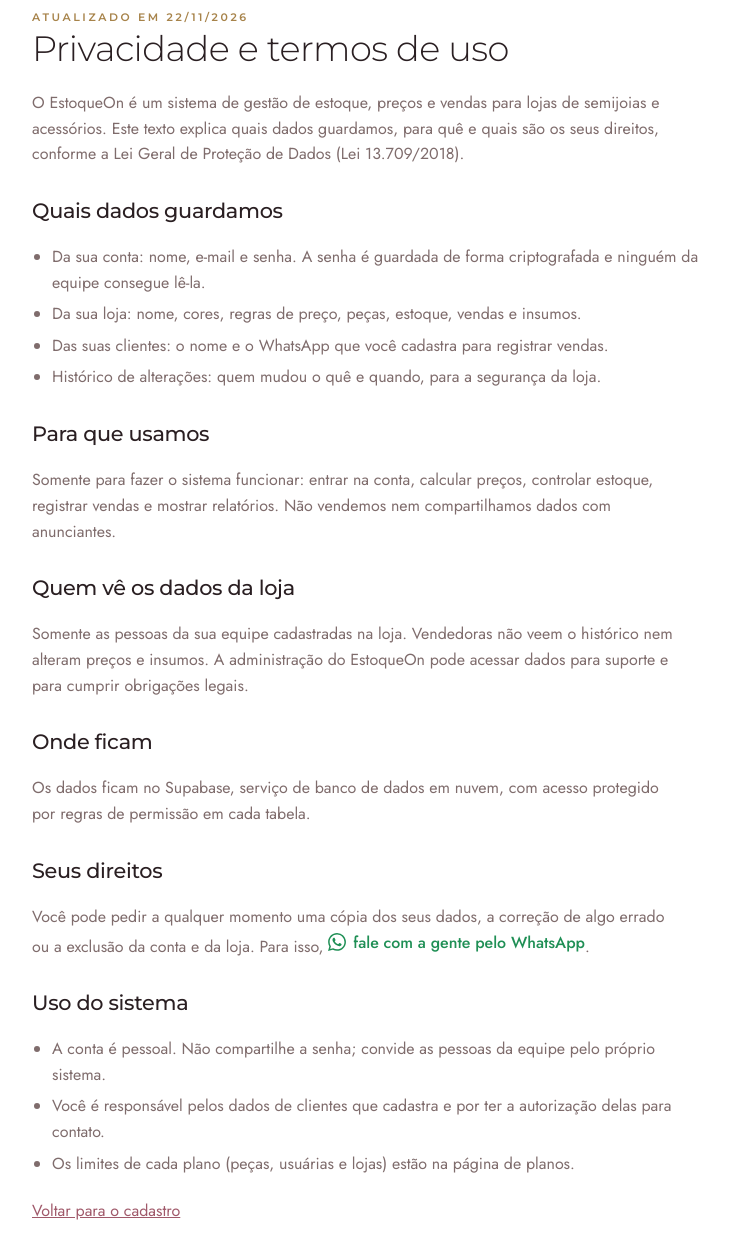
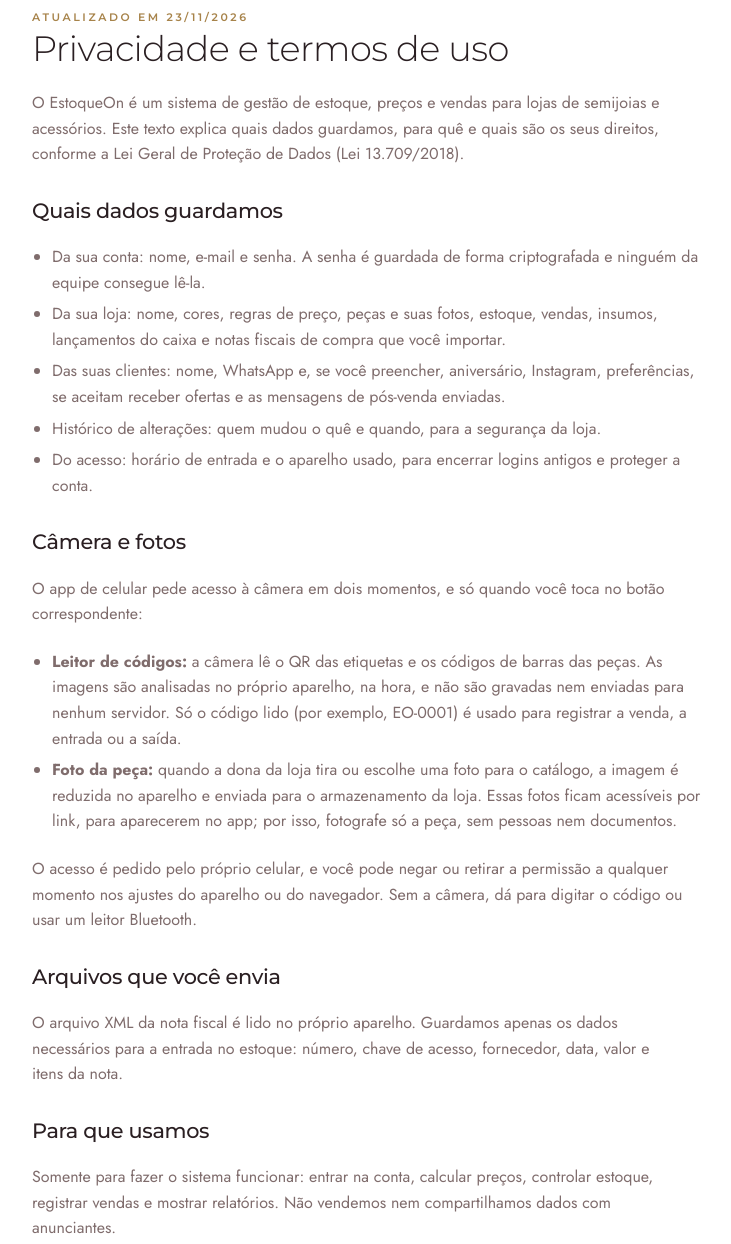
Before and after one commit to samuel-luciano-gomes/estoqueon-app, a plain HTML site: page privacidade.html in a window 1280 px wide. Shown: the part 89-1333 px from the top of the page, without its empty margins (244-975 px from the left). Drawn offline with Linux system fonts and the light colour scheme.

Commit message:
Câmera e fotos na política de privacidade, com aviso no app
A política explica quando o app usa a câmera (leitor no aparelho, sem
gravar nem enviar imagens; fotos das peças enviadas ao catálogo), como
retirar a permissão, o tratamento do XML da nota fiscal e os dados novos
de clientes, caixa e acesso. O app mostra um aviso com link antes de
abrir a câmera e ao enviar foto.

Co-Authored-By: Claude Opus 5.5 <noreply@anthropic.com>

```diff
--- a/assets/celular.css
+++ b/assets/celular.css
@@ -94,6 +94,8 @@ button{cursor:pointer}
 .cam .ok-flash.on{opacity:1}
 .cam .cam-off{display:grid;gap:12px;justify-items:center;text-align:center;padding:24px;color:#f4e9e8}
 .cam .cam-off p{color:#c9b5b5;font-size:.86rem;max-width:30ch}
+.cam .cam-aviso{font-size:.78rem;color:#b9a3a4;max-width:32ch;line-height:1.4}
+.cam .cam-aviso a{color:#f0c9d0}
 .cam .cam-modo{position:absolute;left:12px;top:12px;background:rgba(0,0,0,.55);color:#fff;font-family:var(--f-display);font-size:.6rem;font-weight:600;letter-spacing:.16em;text-transform:uppercase;padding:6px 10px;border-radius:999px}
 .feed{display:grid;gap:6px}
 .feed-item{display:grid;grid-template-columns:minmax(0,1fr) auto;gap:8px;align-items:center;padding:10px 12px;border:1px solid var(--line);border-radius:10px;background:var(--surface)}
--- a/assets/celular.js
+++ b/assets/celular.js
@@ -280,7 +280,7 @@ function abrirProduto(p) {
   abrirSheet(`
   <div class="sheet-head"><div><span class="eyebrow">${esc(p.sku)}${p.categoria ? ' · ' + esc(p.categoria) : ''}</span><h2>${esc(p.nome)}</h2></div><button class="m-icon" data-act="fechar" aria-label="Fechar">✕</button></div>
   ${foto(p, 'grande')}
-  ${dona() ? `<label class="btn" style="position:relative">${p.foto_url ? 'Trocar foto' : 'Tirar ou escolher foto'}<input type="file" id="foto-in" accept="image/*" capture="environment" style="position:absolute;inset:0;opacity:0" data-id="${p.id}"></label>` : ''}
+  ${dona() ? `<label class="btn" style="position:relative">${p.foto_url ? 'Trocar foto' : 'Tirar ou escolher foto'}<input type="file" id="foto-in" accept="image/*" capture="environment" style="position:absolute;inset:0;opacity:0" data-id="${p.id}"></label><span class="hint">A foto vai para o catálogo da loja e fica acessível por link. Fotografe só a peça. <a href="privacidade.html#camera" target="_blank" rel="noopener">Saiba mais</a></span>` : ''}
   <div class="g2"><div class="stat"><span class="lbl">À vista / Pix</span><span class="val num">${brl(v)}</span></div><div class="stat"><span class="lbl">Cartão até 3x</span><span class="val num">${brl(cartao(v))}</span></div></div>
   <div class="card grid"><div class="secao-t"><div><h3>Estoque</h3><span class="small muted">mínimo ${p.estoque_minimo}</span></div>
     <div class="passo"><button data-act="ajuste" data-id="${p.id}" data-q="-1" aria-label="Tirar uma">−</button><span class="num">${p.estoque}</span><button data-act="ajuste" data-id="${p.id}" data-q="1" aria-label="Somar uma">+</button></div></div>
@@ -339,7 +339,7 @@ function vLeitor() {
   const tot = ui.carrinho.reduce((s, c) => s + c.preco * c.qtd, 0), n = ui.carrinho.reduce((s, c) => s + c.qtd, 0);
   return `
   <div class="seg" role="group" aria-label="O que fazer ao ler">${M.map(([k, l]) => `<button data-act="modo" data-k="${k}" aria-pressed="${ui.modo === k}">${l}</button>`).join('')}</div>
-  <div class="cam" id="cam"><div class="cam-off" id="cam-off"><svg viewBox="0 0 24 24" width="40" height="40" fill="none" stroke="currentColor" stroke-width="1.4"><path d="M23 19a2 2 0 0 1-2 2H3a2 2 0 0 1-2-2V8a2 2 0 0 1 2-2h4l2-3h6l2 3h4a2 2 0 0 1 2 2z"/><circle cx="12" cy="13" r="4"/></svg><p>${dicas[ui.modo]}</p><button class="btn primary" data-act="camera">Abrir câmera</button></div></div>
+  <div class="cam" id="cam"><div class="cam-off" id="cam-off"><svg viewBox="0 0 24 24" width="40" height="40" fill="none" stroke="currentColor" stroke-width="1.4"><path d="M23 19a2 2 0 0 1-2 2H3a2 2 0 0 1-2-2V8a2 2 0 0 1 2-2h4l2-3h6l2 3h4a2 2 0 0 1 2 2z"/><circle cx="12" cy="13" r="4"/></svg><p>${dicas[ui.modo]}</p><button class="btn primary" data-act="camera">Abrir câmera</button><p class="cam-aviso">A câmera só lê o código, aqui no celular. Nada é gravado nem enviado. <a href="privacidade.html#camera" target="_blank" rel="noopener">Saiba mais</a></p></div></div>
   <div style="display:flex;gap:8px"><input id="codigo" class="inp" placeholder="Ou digite o código (EO-0001)" autocomplete="off" autocapitalize="characters"><button class="btn" data-act="bipar">OK</button></div>
   ${ui.modo === 'venda' && ui.carrinho.length ? `<div class="card grid"><div class="secao-t"><h3>Sacola</h3><button class="btn sm ghost" data-act="esvaziar">Esvaziar</button></div>
     ${ui.carrinho.map(c => { const p = prodId(c.id); return `<div class="feed-item"><span><b>${esc(p.nome)}</b><br><span class="small muted num">${brl(c.preco)} · ${p.estoque} em estoque</span></span><div class="passo"><button data-act="cq" data-id="${c.id}" data-q="-1">−</button><span class="num">${c.qtd}</span><button data-act="cq" data-id="${c.id}" data-q="1">+</button></div></div>`; }).join('')}</div>
--- a/privacidade.html
+++ b/privacidade.html
@@ -20,16 +20,28 @@
 <body>
 <main class="doc">
   <a class="logo" href="index.html"><i aria-hidden="true"></i><span>Estoque<b>On</b></span></a>
-  <div><span class="eyebrow">Atualizado em 22/11/2026</span><h1>Privacidade e termos de uso</h1></div>
+  <div><span class="eyebrow">Atualizado em 23/11/2026</span><h1>Privacidade e termos de uso</h1></div>
   <p>O EstoqueOn é um sistema de gestão de estoque, preços e vendas para lojas de semijoias e acessórios. Este texto explica quais dados guardamos, para quê e quais são os seus direitos, conforme a Lei Geral de Proteção de Dados (Lei 13.709/2018).</p>
 
   <h2>Quais dados guardamos</h2>
   <ul>
     <li>Da sua conta: nome, e-mail e senha. A senha é guardada de forma criptografada e ninguém da equipe consegue lê-la.</li>
-    <li>Da sua loja: nome, cores, regras de preço, peças, estoque, vendas e insumos.</li>
-    <li>Das suas clientes: o nome e o WhatsApp que você cadastra para registrar vendas.</li>
+    <li>Da sua loja: nome, cores, regras de preço, peças e suas fotos, estoque, vendas, insumos, lançamentos do caixa e notas fiscais de compra que você importar.</li>
+    <li>Das suas clientes: nome, WhatsApp e, se você preencher, aniversário, Instagram, preferências, se aceitam receber ofertas e as mensagens de pós-venda enviadas.</li>
     <li>Histórico de alterações: quem mudou o quê e quando, para a segurança da loja.</li>
+    <li>Do acesso: horário de entrada e o aparelho usado, para encerrar logins antigos e proteger a conta.</li>
   </ul>
+
+  <h2 id="camera">Câmera e fotos</h2>
+  <p>O app de celular pede acesso à câmera em dois momentos, e só quando você toca no botão correspondente:</p>
+  <ul>
+    <li><b>Leitor de códigos:</b> a câmera lê o QR das etiquetas e os códigos de barras das peças. As imagens são analisadas no próprio aparelho, na hora, e não são gravadas nem enviadas para nenhum servidor. Só o código lido (por exemplo, EO-0001) é usado para registrar a venda, a entrada ou a saída.</li>
+    <li><b>Foto da peça:</b> quando a dona da loja tira ou escolhe uma foto para o catálogo, a imagem é reduzida no aparelho e enviada para o armazenamento da loja. Essas fotos ficam acessíveis por link, para aparecerem no app; por isso, fotografe só a peça, sem pessoas nem documentos.</li>
+  </ul>
+  <p>O acesso é pedido pelo próprio celular, e você pode negar ou retirar a permissão a qualquer momento nos ajustes do aparelho ou do navegador. Sem a câmera, dá para digitar o código ou usar um leitor Bluetooth.</p>
+
+  <h2>Arquivos que você envia</h2>
+  <p>O arquivo XML da nota fiscal é lido no próprio aparelho. Guardamos apenas os dados necessários para a entrada no estoque: número, chave de acesso, fornecedor, data, valor e itens da nota.</p>
 
   <h2>Para que usamos</h2>
   <p>Somente para fazer o sistema funcionar: entrar na conta, calcular preços, controlar estoque, registrar vendas e mostrar relatórios. Não vendemos nem compartilhamos dados com anunciantes.</p>
@@ -46,7 +58,8 @@
   <h2>Uso do sistema</h2>
   <ul>
     <li>A conta é pessoal. Não compartilhe a senha; convide as pessoas da equipe pelo próprio sistema.</li>
-    <li>Você é responsável pelos dados de clientes que cadastra e por ter a autorização delas para contato.</li>
+    <li>Você é responsável pelos dados de clientes que cadastra e por ter a autorização delas para contato. Respeite quem não quer receber ofertas.</li>
+    <li>Por segurança, o login vence 12 horas depois de entrar e o sistema sai sozinho depois de 1 hora sem uso.</li>
     <li>Os limites de cada plano (peças, usuárias e lojas) estão na página de planos.</li>
   </ul>
   <p><a href="cadastro.html">Voltar para o cadastro</a></p>
```
